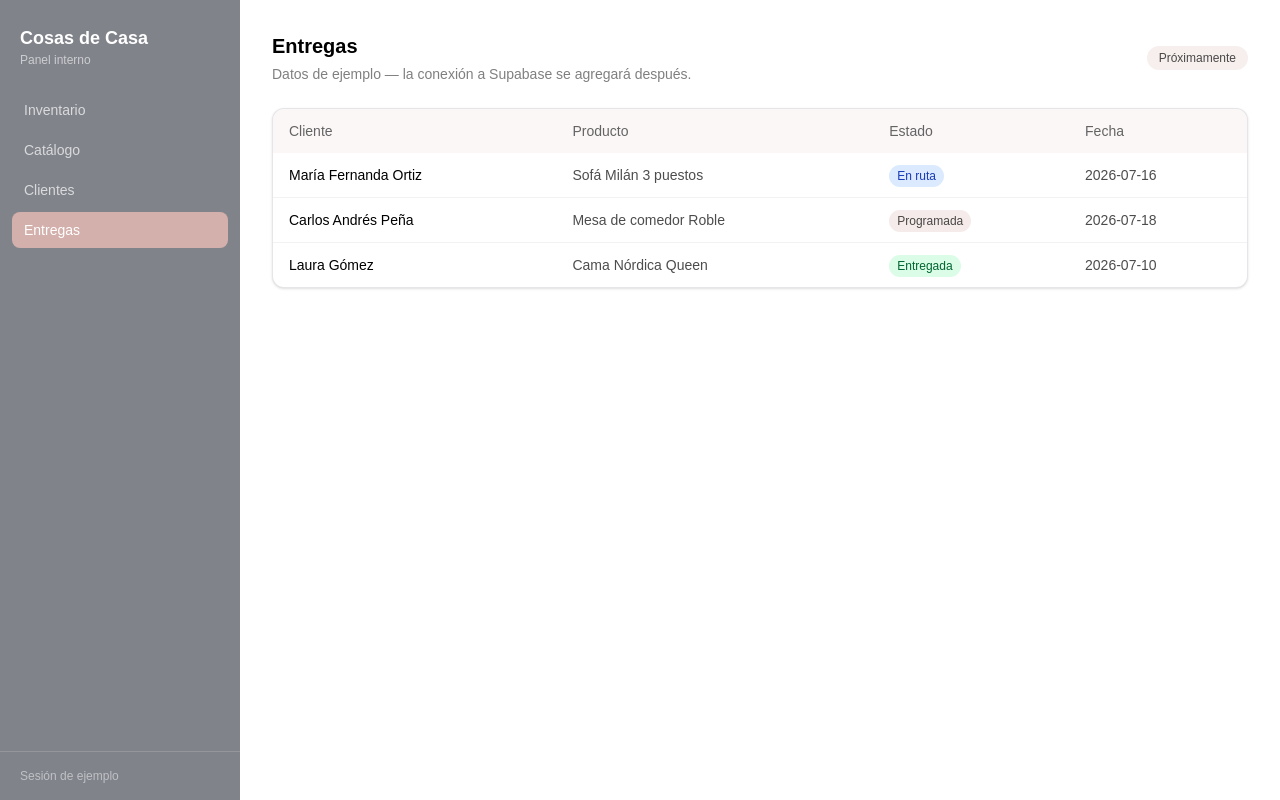
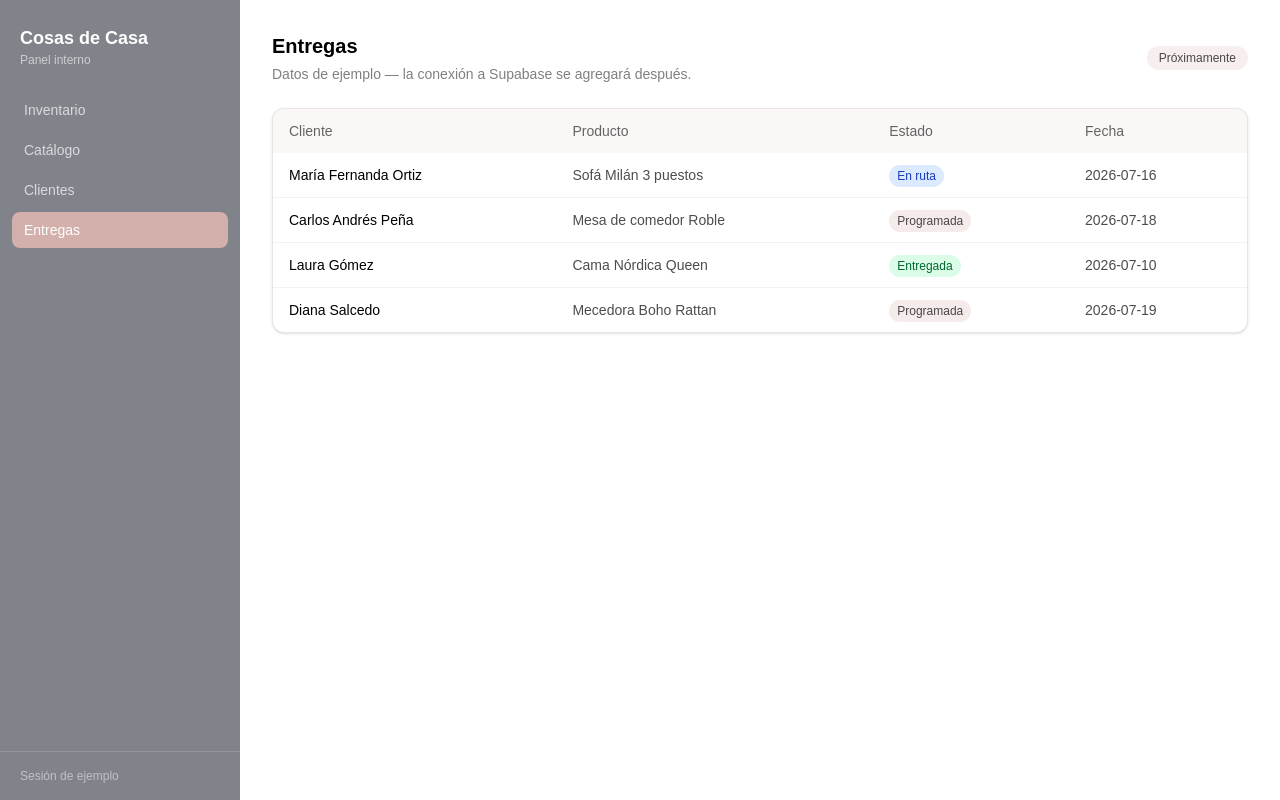
Before and after one commit to juanayalam1506-sudo/Cosas-de-casa, a Next.js app: page /dashboard/entregas in a window 1280 px wide. Built offline with nearby package versions, Linux system fonts and the light colour scheme.

Commit message:
Centralize entregas sample data in src/lib/entregas.ts
Add conductor and direccion fields needed for the driver view, and
point the existing staff entregas page at the shared data/estadoStyles
instead of an inline array, following the lib/productos.ts pattern.

```diff
--- a/src/app/dashboard/entregas/page.tsx
+++ b/src/app/dashboard/entregas/page.tsx
@@ -1,14 +1,4 @@
-const entregas = [
-  { cliente: "María Fernanda Ortiz", producto: "Sofá Milán 3 puestos", estado: "En ruta", fecha: "2026-07-16" },
-  { cliente: "Carlos Andrés Peña", producto: "Mesa de comedor Roble", estado: "Programada", fecha: "2026-07-18" },
-  { cliente: "Laura Gómez", producto: "Cama Nórdica Queen", estado: "Entregada", fecha: "2026-07-10" },
-];
-
-const estadoStyles: Record<string, string> = {
-  "En ruta": "bg-blue-100 text-blue-800",
-  Programada: "bg-brand-pink/25 text-black/70",
-  Entregada: "bg-green-100 text-green-800",
-};
+import { entregas, estadoStyles } from "@/lib/entregas";
 
 export default function EntregasPage() {
   return (
--- /dev/null
+++ b/src/lib/entregas.ts
@@ -0,0 +1,49 @@
+export type Entrega = {
+  cliente: string;
+  producto: string;
+  direccion: string;
+  conductor: string;
+  estado: "Programada" | "En ruta" | "Entregada";
+  fecha: string;
+};
+
+export const estadoStyles: Record<Entrega["estado"], string> = {
+  "En ruta": "bg-blue-100 text-blue-800",
+  Programada: "bg-brand-pink/25 text-black/70",
+  Entregada: "bg-green-100 text-green-800",
+};
+
+export const entregas: Entrega[] = [
+  {
+    cliente: "María Fernanda Ortiz",
+    producto: "Sofá Milán 3 puestos",
+    direccion: "Cra 34 #12-05, Villavicencio",
+    conductor: "Andrés Ruiz",
+    estado: "En ruta",
+    fecha: "2026-07-16",
+  },
+  {
+    cliente: "Carlos Andrés Peña",
+    producto: "Mesa de comedor Roble",
+    direccion: "Cll 8 #22-40, Acacías",
+    conductor: "Andrés Ruiz",
+    estado: "Programada",
+    fecha: "2026-07-18",
+  },
+  {
+    cliente: "Laura Gómez",
+    producto: "Cama Nórdica Queen",
+    direccion: "Cra 40 #15-22, Villavicencio",
+    conductor: "Jhon Torres",
+    estado: "Entregada",
+    fecha: "2026-07-10",
+  },
+  {
+    cliente: "Diana Salcedo",
+    producto: "Mecedora Boho Rattan",
+    direccion: "Cll 33 #19-10, Villavicencio",
+    conductor: "Andrés Ruiz",
+    estado: "Programada",
+    fecha: "2026-07-19",
+  },
+];
```
